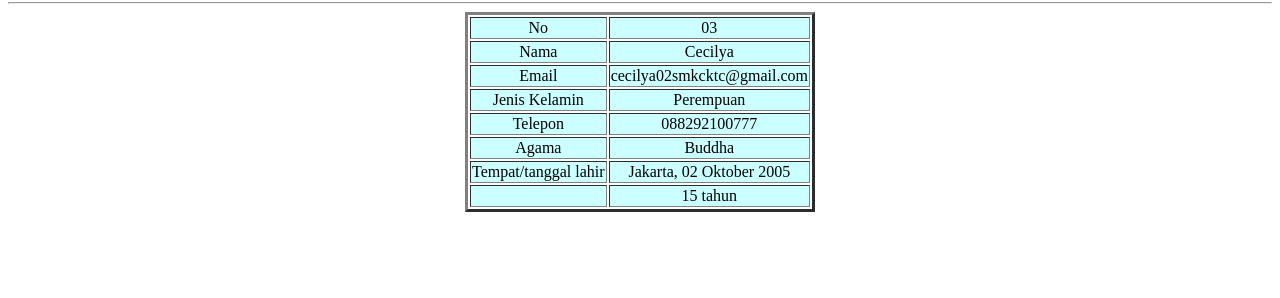
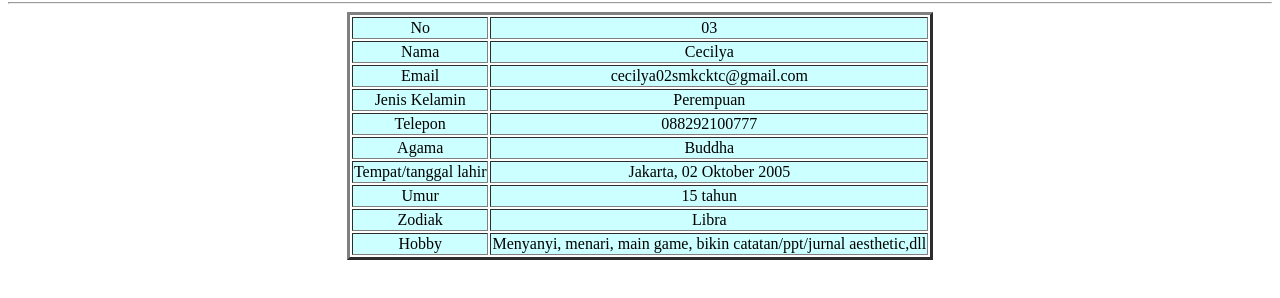
Before and after one commit to cecilyasmkcktc/pts_genap, a plain HTML site: page home.html in a window 1280 px wide. Shown: the part 78-376 px from the top of the page. Drawn offline with Linux system fonts and the light colour scheme.

Commit message:
Update home.html
menambahkan 2 data

```diff
--- a/home.html
+++ b/home.html
@@ -59,10 +59,23 @@
 </td>
 </tr>
 <tr bgcolor="ccffff">
-<td align="center">
-
+<td align="center"> Umur
 </td>
 <td align="center"> 15 tahun
+</td>
+</tr>
+<tr bgcolor="ccffff">
+<td align="center">
+ 				Zodiak
+</td>
+<td align="center"> Libra
+</td>
+</tr>
+<tr bgcolor="ccffff">
+<td align="center">
+ 				Hobby
+</td>
+<td align="center"> Menyanyi, menari, main game, bikin catatan/ppt/jurnal aesthetic,dll
 </td>
 </tr>
 </table>
```
